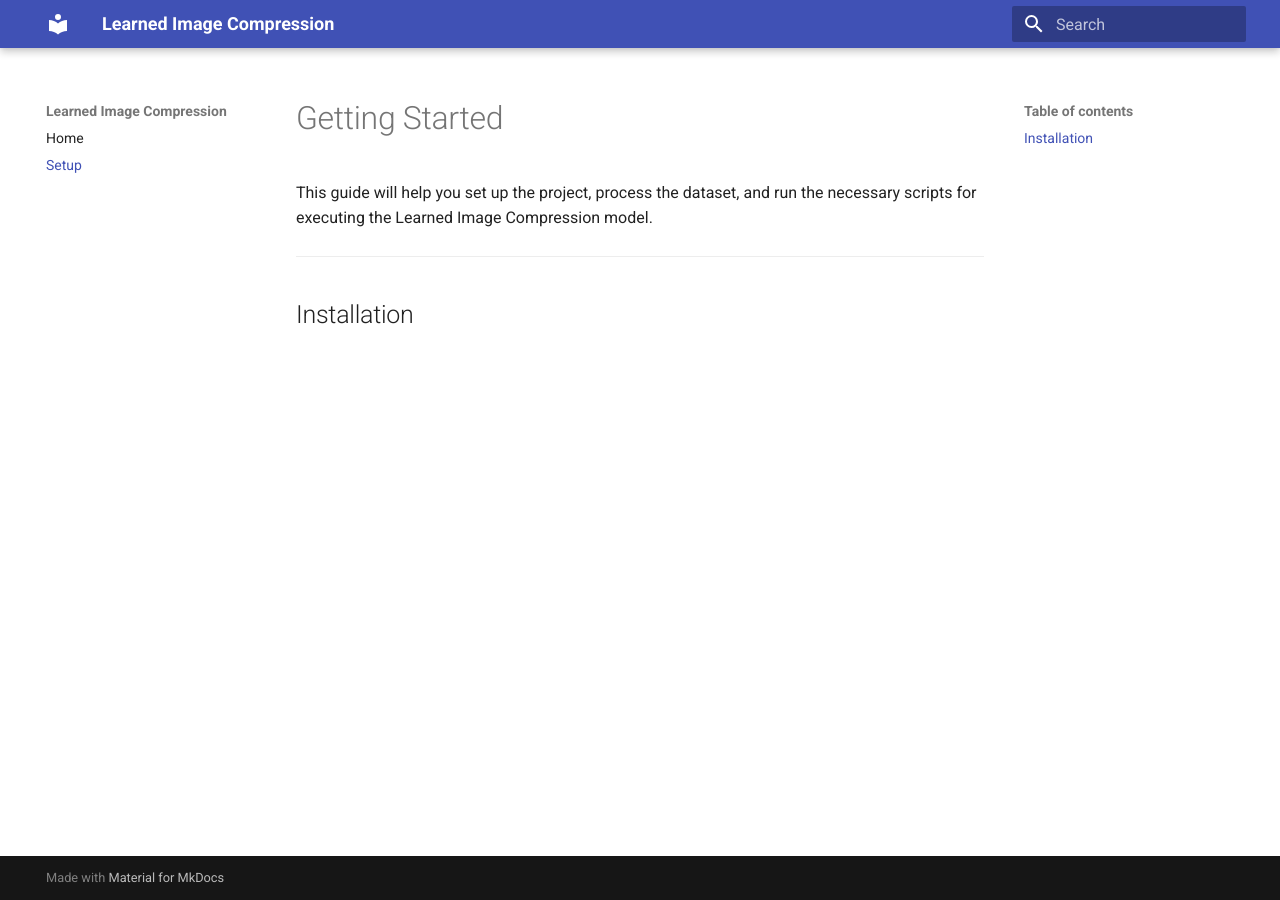
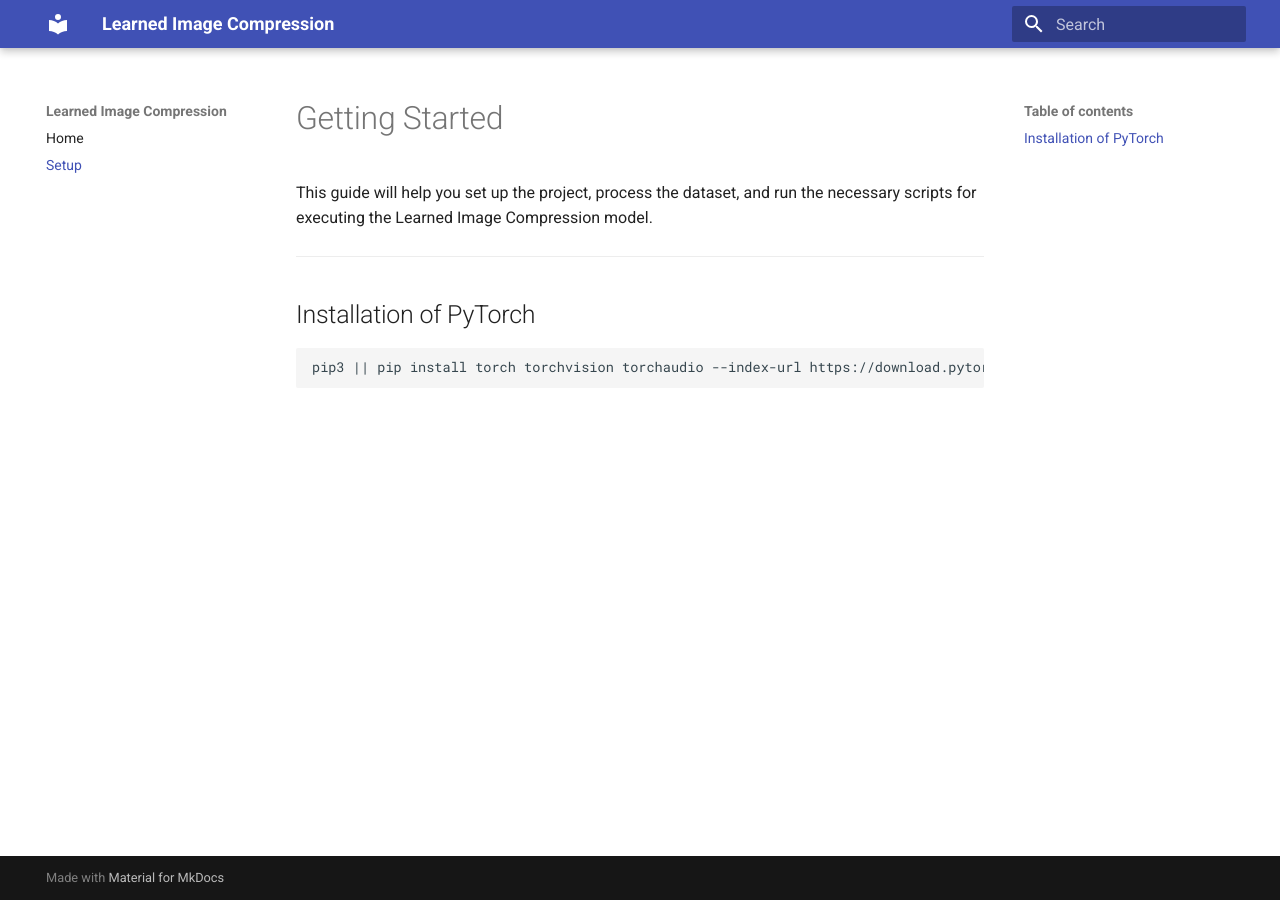
Before and after one commit to CodeDragon03/Learned-Image-Compression, an MkDocs documentation site: the page built from docs/docs/getting-started.md, in a window 1280 px wide. Built offline with MkDocs 1.6.1 and Material for MkDocs 9.7.7, drawn with Linux system fonts in a browser that asks for light colours.

Commit message:
Update README and getting-started documentation; add requirements file

````diff
--- a/docs/docs/getting-started.md
+++ b/docs/docs/getting-started.md
@@ -4,4 +4,8 @@ This guide will help you set up the project, process the dataset, and run the ne
 
 ---
 
-## Installation
+## Installation of PyTorch
+
+```bash
+pip3 || pip install torch torchvision torchaudio --index-url https://download.pytorch.org/whl/cu128
+```
````
Also changed, not shown: requirements.txt (added, +22 -0 lines), README.md.
